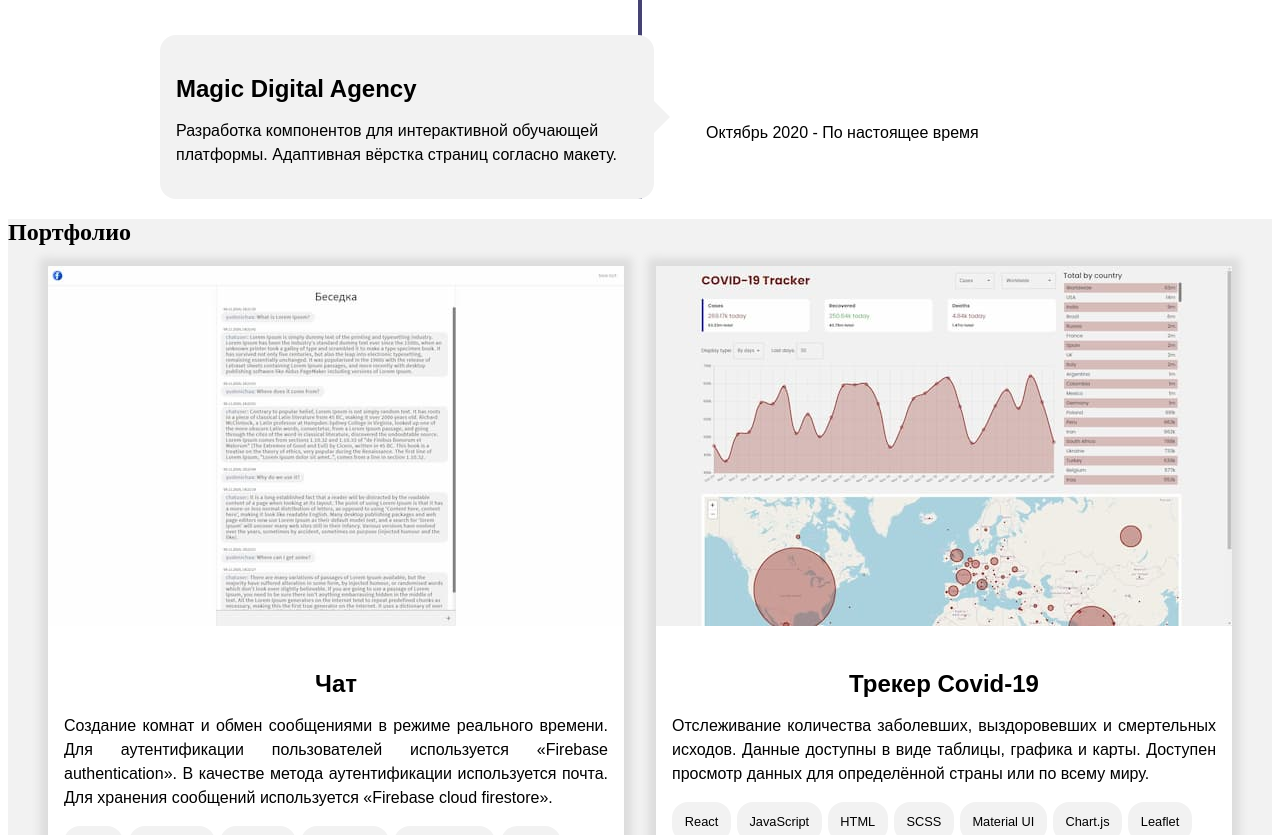
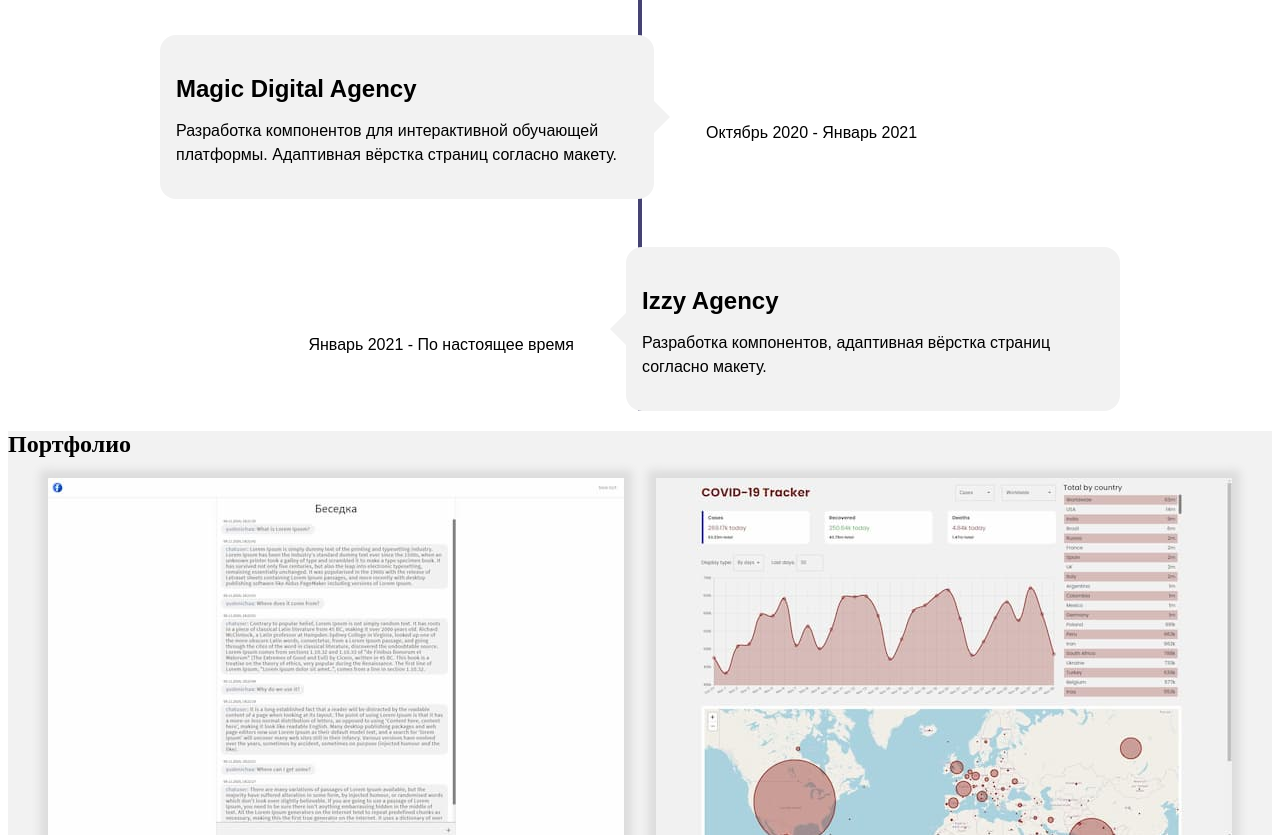
Before and after one commit to yudenichaa/portfolio, a Next.js app: page / in a window 1280 px wide. Shown: the part 1500-2335 px from the top of the page. Built offline with nearby package versions, Linux system fonts and the light colour scheme.

Commit message:
add experience

```diff
--- a/languages/translations.ts
+++ b/languages/translations.ts
@@ -102,10 +102,16 @@
             'Адаптивная вёрстка страниц согласно макету. Разработка плагинов для программы «AutoCAD».',
         },
         {
-          period: 'Октябрь 2020 - По настоящее время',
+          period: 'Октябрь 2020 - Январь 2021',
           title: 'Magic Digital Agency',
           description:
             'Разработка компонентов для интерактивной обучающей платформы. Адаптивная вёрстка страниц согласно макету.',
+        },
+        {
+          period: 'Январь 2021 - По настоящее время',
+          title: 'Izzy Agency',
+          description:
+            'Разработка компонентов, адаптивная вёрстка страниц согласно макету.',
         },
       ],
     },
@@ -406,10 +412,16 @@
             'Responsive page layout according to the maquette. Plugin development for AutoCAD program.',
         },
         {
-          period: 'October 2020 - Until now',
+          period: 'October 2020 - January 2021',
           title: 'Magic Digital Agency',
           description:
             'Development of components for an interactive learning platform. Responsive page layout according to the maquette.',
+        },
+        {
+          period: 'January 2021 - Until now',
+          title: 'Izzy Agency',
+          description:
+            'Development of components. Responsive page layout according to the maquette.',
         },
       ],
     },
```
